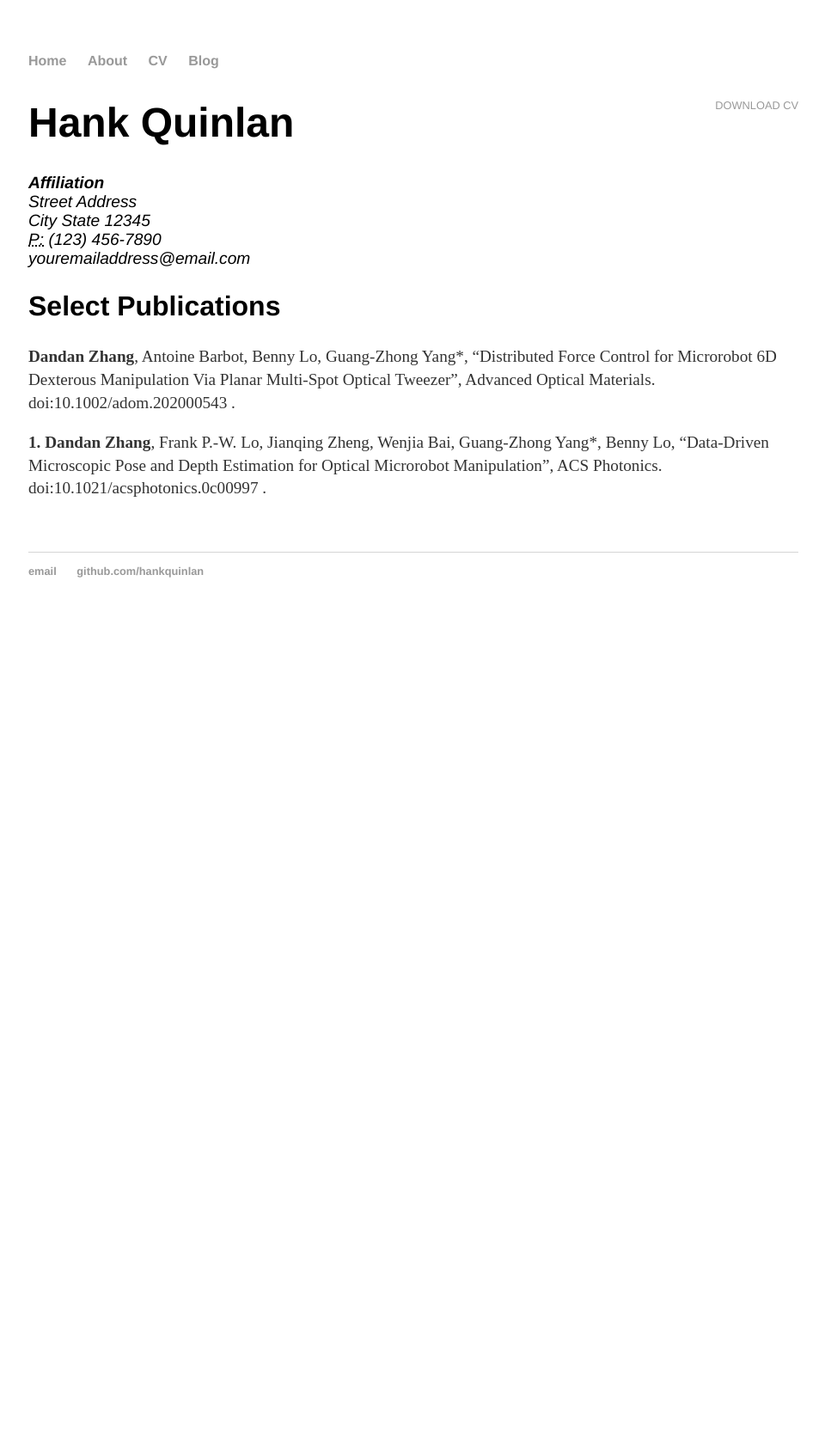
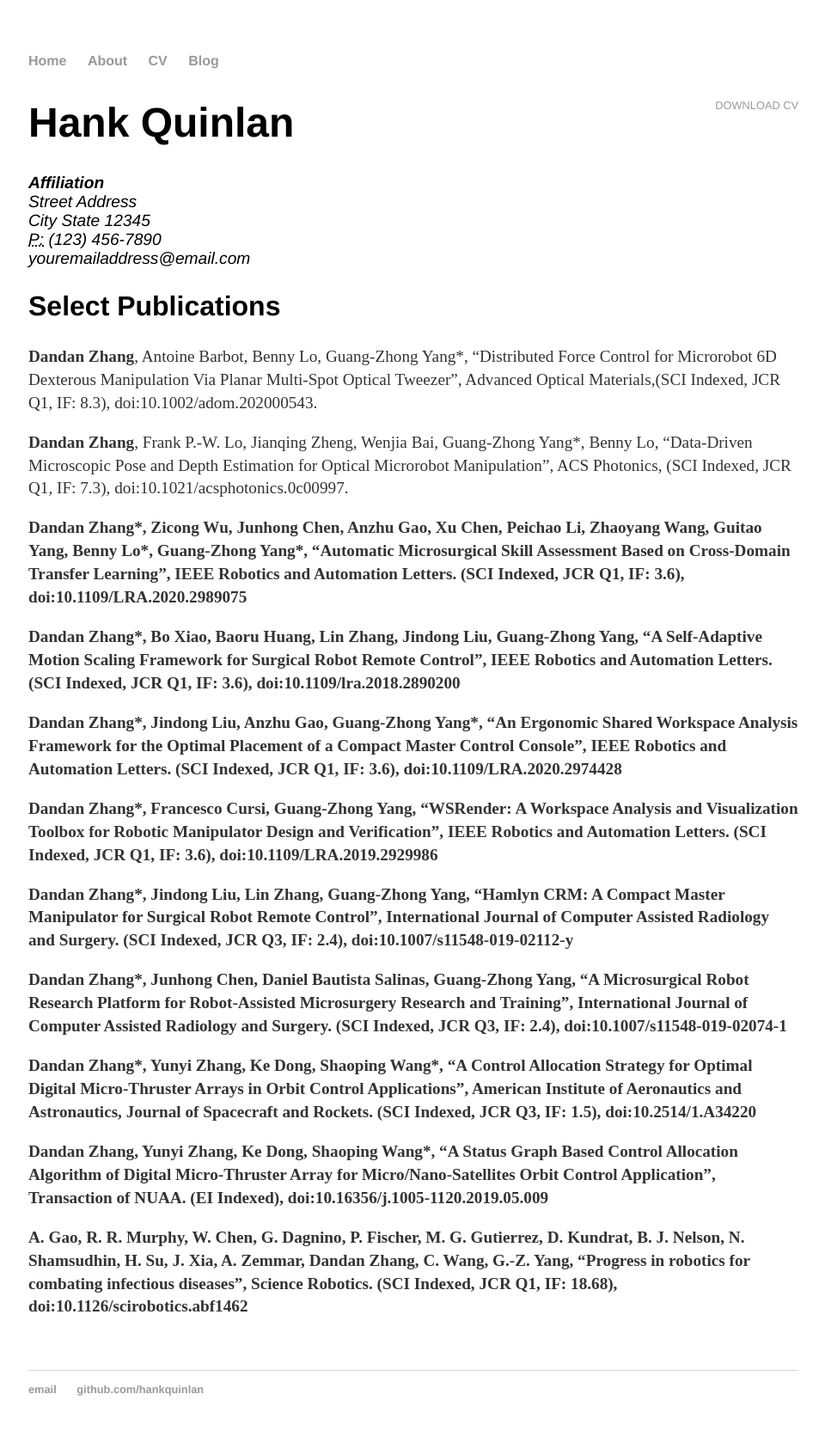
Before and after one commit to ImperialDanDan/ImperialDanDan.github.io, a Jekyll site: the page built from cv/index.html, in a window 1280 px wide. Shown: the whole page at 86% size, without its empty margins (159-1119 px from the left). Built offline with Jekyll 4.4.1, drawn with Linux system fonts in a browser that asks for light colours; Markdown is read by kramdown in place of the engine named in the settings; before the commit the page ends 900 px from its top, so only the background shows below that.

Commit message:
Update index.html

```diff
--- a/cv/index.html
+++ b/cv/index.html
@@ -16,9 +16,27 @@
 
 					<h2>Select Publications</h2>
 
-					<p><strong>Dandan Zhang</strong>, Antoine Barbot, Benny Lo, Guang-Zhong Yang*, “Distributed Force Control for Microrobot 6D Dexterous Manipulation Via Planar Multi-Spot Optical Tweezer”, Advanced Optical Materials.
- doi:10.1002/adom.202000543 </a>.
-<p><strong>1.	Dandan Zhang</strong>, Frank P.-W. Lo, Jianqing Zheng, Wenjia Bai, Guang-Zhong Yang*, Benny Lo, “Data-Driven Microscopic Pose and Depth Estimation for Optical Microrobot Manipulation”, ACS Photonics.
- doi:10.1021/acsphotonics.0c00997 </a>.
+<p><strong>Dandan Zhang</strong>, Antoine Barbot, Benny Lo, Guang-Zhong Yang*, “Distributed Force Control for Microrobot 6D Dexterous Manipulation Via Planar Multi-Spot Optical Tweezer”, Advanced Optical Materials,(SCI Indexed, JCR Q1, IF: 8.3),
+ doi:10.1002/adom.202000543</a>.
+<p><strong>Dandan Zhang</strong>, Frank P.-W. Lo, Jianqing Zheng, Wenjia Bai, Guang-Zhong Yang*, Benny Lo, “Data-Driven Microscopic Pose and Depth Estimation for Optical Microrobot Manipulation”, ACS Photonics, (SCI Indexed, JCR Q1, IF: 7.3),
+ doi:10.1021/acsphotonics.0c00997</a>.
+<p><strong>Dandan Zhang*, Zicong Wu, Junhong Chen, Anzhu Gao, Xu Chen, Peichao Li, Zhaoyang Wang, Guitao Yang, Benny Lo*, Guang-Zhong Yang*, “Automatic Microsurgical Skill Assessment Based on Cross-Domain Transfer Learning”, IEEE Robotics and Automation Letters.
+(SCI Indexed, JCR Q1, IF: 3.6), doi:10.1109/LRA.2020.2989075
+<p><strong>Dandan Zhang*, Bo Xiao, Baoru Huang, Lin Zhang, Jindong Liu, Guang-Zhong Yang, “A Self-Adaptive Motion Scaling Framework for Surgical Robot Remote Control”, IEEE Robotics and Automation Letters.
+(SCI Indexed, JCR Q1, IF: 3.6), doi:10.1109/lra.2018.2890200
+<p><strong>Dandan Zhang*, Jindong Liu, Anzhu Gao, Guang-Zhong Yang*, “An Ergonomic Shared Workspace Analysis Framework for the Optimal Placement of a Compact Master Control Console”, IEEE Robotics and Automation Letters.
+(SCI Indexed, JCR Q1, IF: 3.6), doi:10.1109/LRA.2020.2974428
+<p><strong>Dandan Zhang*, Francesco Cursi, Guang-Zhong Yang, “WSRender: A Workspace Analysis and Visualization Toolbox for Robotic Manipulator Design and Verification”, IEEE Robotics and Automation Letters.
+(SCI Indexed, JCR Q1, IF: 3.6), doi:10.1109/LRA.2019.2929986
+<p><strong>Dandan Zhang*, Jindong Liu, Lin Zhang, Guang-Zhong Yang, “Hamlyn CRM: A Compact Master Manipulator for Surgical Robot Remote Control”, International Journal of Computer Assisted Radiology and Surgery.
+(SCI Indexed, JCR Q3, IF: 2.4), doi:10.1007/s11548-019-02112-y
+<p><strong>Dandan Zhang*, Junhong Chen, Daniel Bautista Salinas, Guang-Zhong Yang, “A Microsurgical Robot Research Platform for Robot-Assisted Microsurgery Research and Training”, International Journal of Computer Assisted Radiology and Surgery.
+(SCI Indexed, JCR Q3, IF: 2.4), doi:10.1007/s11548-019-02074-1
+<p><strong>Dandan Zhang*, Yunyi Zhang, Ke Dong, Shaoping Wang*, “A Control Allocation Strategy for Optimal Digital Micro-Thruster Arrays in Orbit Control Applications”, American Institute of Aeronautics and Astronautics, Journal of Spacecraft and Rockets.
+(SCI Indexed, JCR Q3, IF: 1.5), doi:10.2514/1.A34220
+<p><strong>Dandan Zhang, Yunyi Zhang, Ke Dong, Shaoping Wang*, “A Status Graph Based Control Allocation Algorithm of Digital Micro-Thruster Array for Micro/Nano-Satellites Orbit Control Application”, Transaction of NUAA.
+(EI Indexed), doi:10.16356/j.1005-1120.2019.05.009
+<p>A. Gao, R. R. Murphy, W. Chen, G. Dagnino, P. Fischer, M. G. Gutierrez, D. Kundrat, B. J. Nelson, N. Shamsudhin, H. Su, J. Xia, A. Zemmar, <strong>Dandan Zhang, C. Wang, G.-Z. Yang, “Progress in robotics for combating infectious diseases”, Science Robotics.
+(SCI Indexed, JCR Q1, IF: 18.68), doi:10.1126/scirobotics.abf1462
 
 	</div>
```
